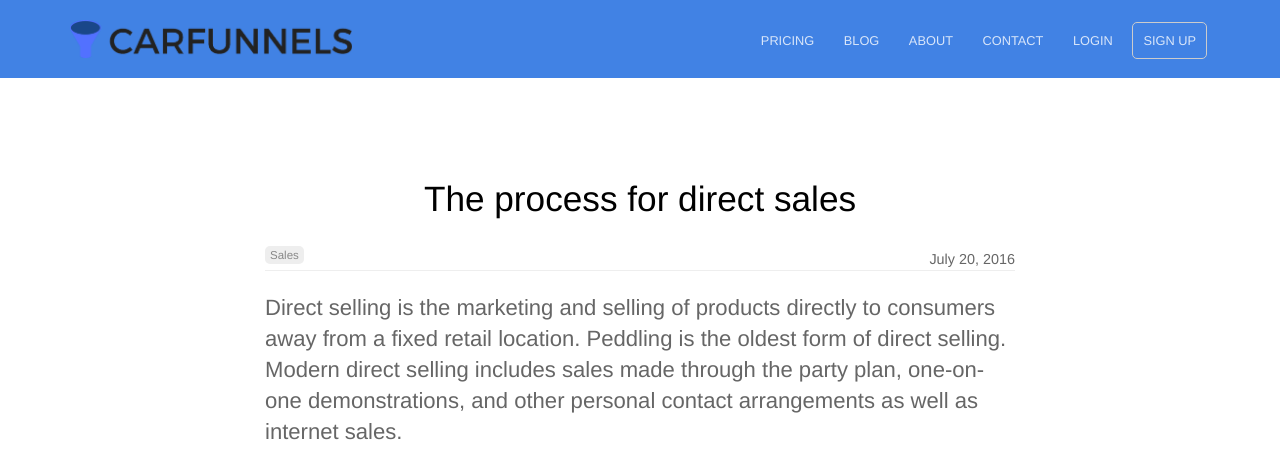
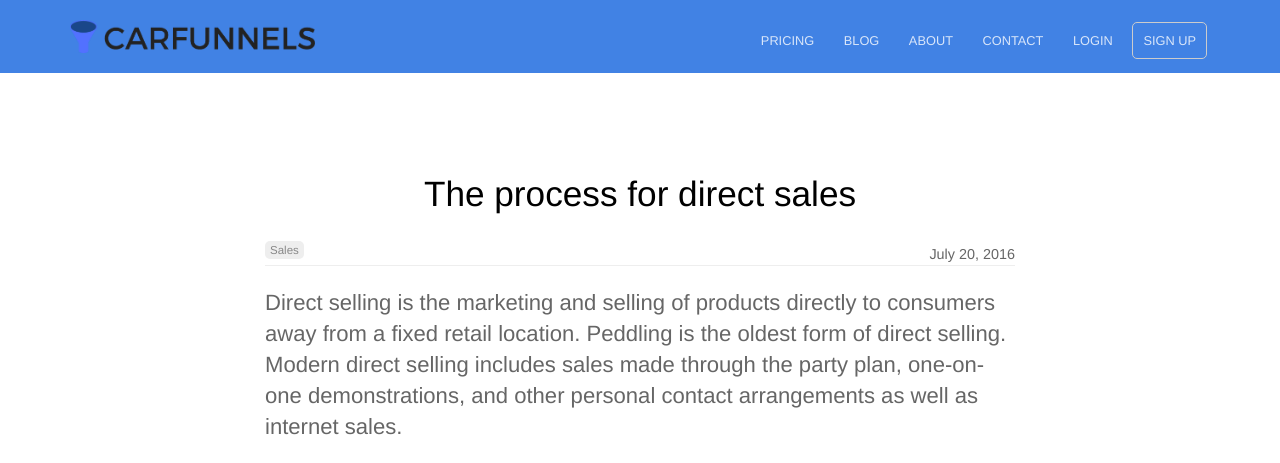
Before and after one commit to jdnoc/carfunnels.com, a Jekyll site: the page built from _posts/2016-07-20-the-process-for-direct-sales.md, in a window 1280 px wide. Shown: the top 463 px of the page. Built offline with Jekyll 4.4.1, drawn with Linux system fonts in a browser that asks for light colours; our own code applies the rules of GitHub Pages for plain Markdown files.

Commit message:
Updated '_layouts/default.html' via CloudCannon

```diff
--- a/_layouts/default.html
+++ b/_layouts/default.html
@@ -23,7 +23,7 @@
 	<body>
 		<header>
 			<div class="container">
-				<div class="company-name"><a href="{{ site.baseurl }}/"><img src="{{ site.baseurl }}/images/logo.png" alt="Hydra Logo" width="100" height="38" /></a></div>
+				<div class="company-name"><a href="{{ site.baseurl }}/"><img src="{{ site.baseurl }}/images/logo.png" alt="Hydra Logo" width="245" height="33" /></a></div>
 				{% include navigation.html %}
 			</div>
 		</header>
```
